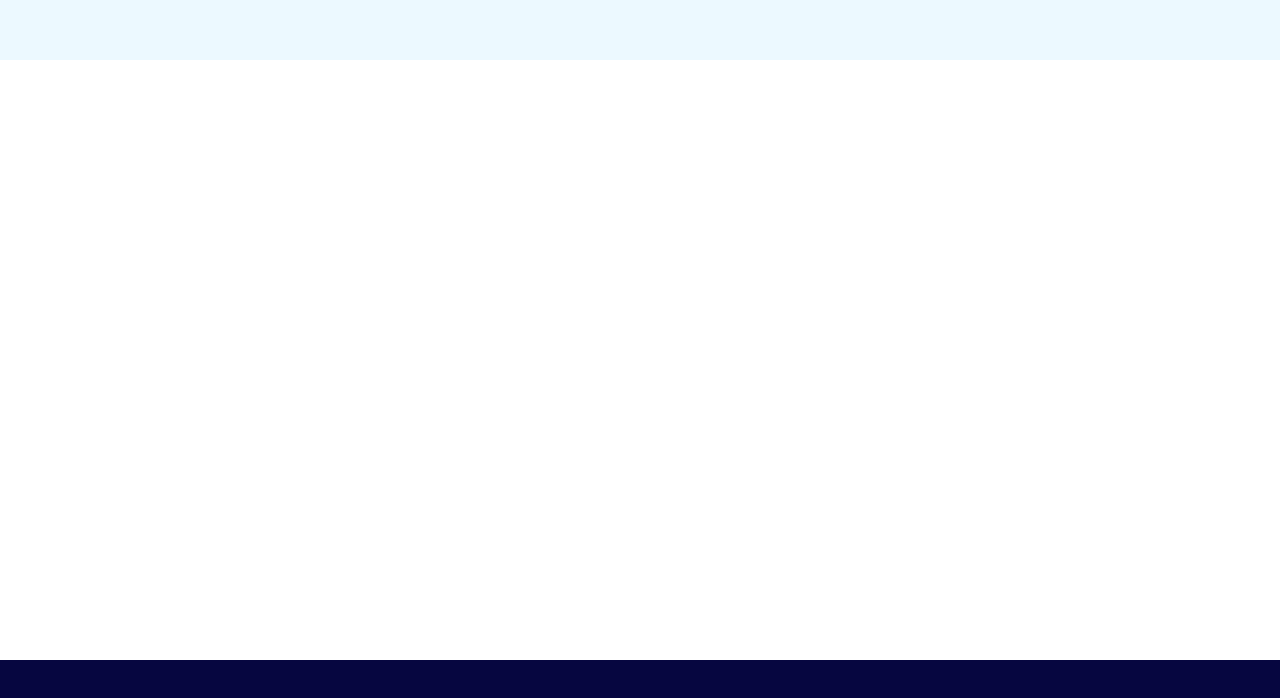
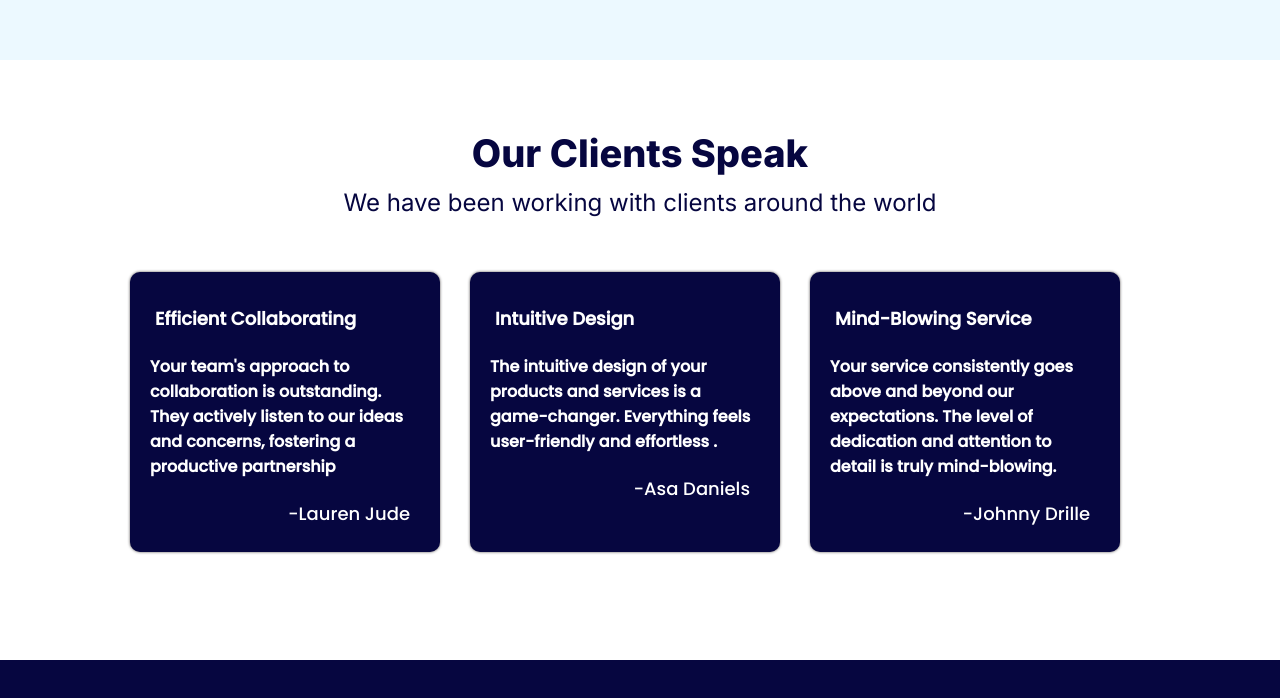
Before and after one commit to oreoluwa212/BisPayer, a React (Vite) app: page /reviews in a window 1280 px wide. Shown: the part 770-1468 px from the top of the page. Built offline with nearby package versions, Linux system fonts and the light colour scheme.

Commit message:
Reviews Page

```diff
--- a/src/components/Reviews.jsx
+++ b/src/components/Reviews.jsx
@@ -13,7 +13,51 @@ const Reviews = () => {
         </div>
       </section>
 
-      <section className="reviews-container"></section>
+      <section className="reviews-container">
+        <div className="reviews-section">
+          <div className="text">
+            <h1>Our Clients Speak</h1>
+            <p>We have been working with clients around the world</p>
+          </div>
+          <div className="packages-grid">
+            <div className="grid1">
+              {/* <img src={Frame1} width="300" alt="" /> */}
+              <div className="h3">
+                <h3>Efficient Collaborating</h3>
+                <h4>
+                  Your team's approach to collaboration is outstanding. They
+                  actively listen to our ideas and concerns, fostering a
+                  productive partnership
+                </h4>
+                <p>-Lauren Jude</p>
+              </div>
+            </div>
+            <div className="grid1">
+              {/* <img src={Frame2} width="300" alt="" /> */}
+              <div className="h3">
+                <h3>Intuitive Design</h3>
+                <h4>
+                  The intuitive design of your products and services is a
+                  game-changer. Everything feels user-friendly and effortless .
+                </h4>
+                <p>-Asa Daniels</p>
+              </div>
+            </div>
+            <div className="grid1">
+              {/* <img src={Frame3} width="300" alt="" /> */}
+              <div className="h3">
+                <h3>Mind-Blowing Service</h3>
+                <h4>
+                  Your service consistently goes above and beyond our
+                  expectations. The level of dedication and attention to detail
+                  is truly mind-blowing.{" "}
+                </h4>
+                <p>-Johnny Drille</p>
+              </div>
+            </div>
+          </div>
+        </div>
+      </section>
     </main>
   );
 };
--- a/src/styles/Reviews.scss
+++ b/src/styles/Reviews.scss
@@ -2,7 +2,7 @@
 @import url('https://fonts.googleapis.com/css2?family=Inter:wght@800&family=Poppins:wght@500&display=swap');
 @import url('https://fonts.googleapis.com/css2?family=Inter:wght@400;800&display=swap');
 
-.our-work-section{
+.our-work-section {
    height: 80vh;
    display: flex;
    justify-content: center;
@@ -10,17 +10,19 @@
    gap: 40px;
    align-items: flex-start;
 
-   .heading{
-      h1{
+   .heading {
+      h1 {
          font-size: 34px;
          width: 400px;
          font-family: monospace;
          color: #060640;
       }
    }
-   .img{
+
+   .img {
       margin-top: 20px;
-      img{
+
+      img {
          width: 600px;
          height: 300px;
          border-radius: 40px;
@@ -28,8 +30,76 @@
    }
 }
 
-.reviews-container{
+.reviews-container {
    background: #fff;
    width: 100vw;
    height: 600px;
+
+   .reviews-section {
+      display: flex;
+      flex-direction: column;
+      align-items: center;
+      padding-top: 50px;
+
+      .text {
+         line-height: .7rem;
+         text-align: center;
+
+         h1 {
+            font-size: 38px;
+            font-family: Inter;
+            color: #060640;
+
+         }
+
+         p {
+            font-size: 24px;
+            font-family: Inter;
+            color: #060640;
+         }
+      }
+
+      .packages-grid {
+         display: grid;
+         grid-template-columns: repeat(3, 1fr);
+
+         .grid1 {
+            background: #060640;
+            color: white;
+            font-weight: 500;
+            font-family: Poppins;
+            margin-right: 30px;
+            margin-top: 40px;
+            border-radius: 10px;
+            box-shadow: 0px 0px 3px #555151;
+            display: flex;
+            flex-direction: column;
+            padding: 15px;
+            width: 280px;
+            height: 250px;
+
+            img {
+               border-radius: 6px;
+            }
+
+
+            .h3 {
+               padding: 0px 5px;
+
+               h3 {
+                  font-family: Poppins;
+                  font-size: 18px;
+                  padding: 0 5px;
+               }
+
+               p {
+                  font-family: Poppins;
+                  text-align: right;
+                  padding-right: 10px;
+                  font-size: 18px;
+               }
+            }
+         }
+      }
+   }
 }
```
